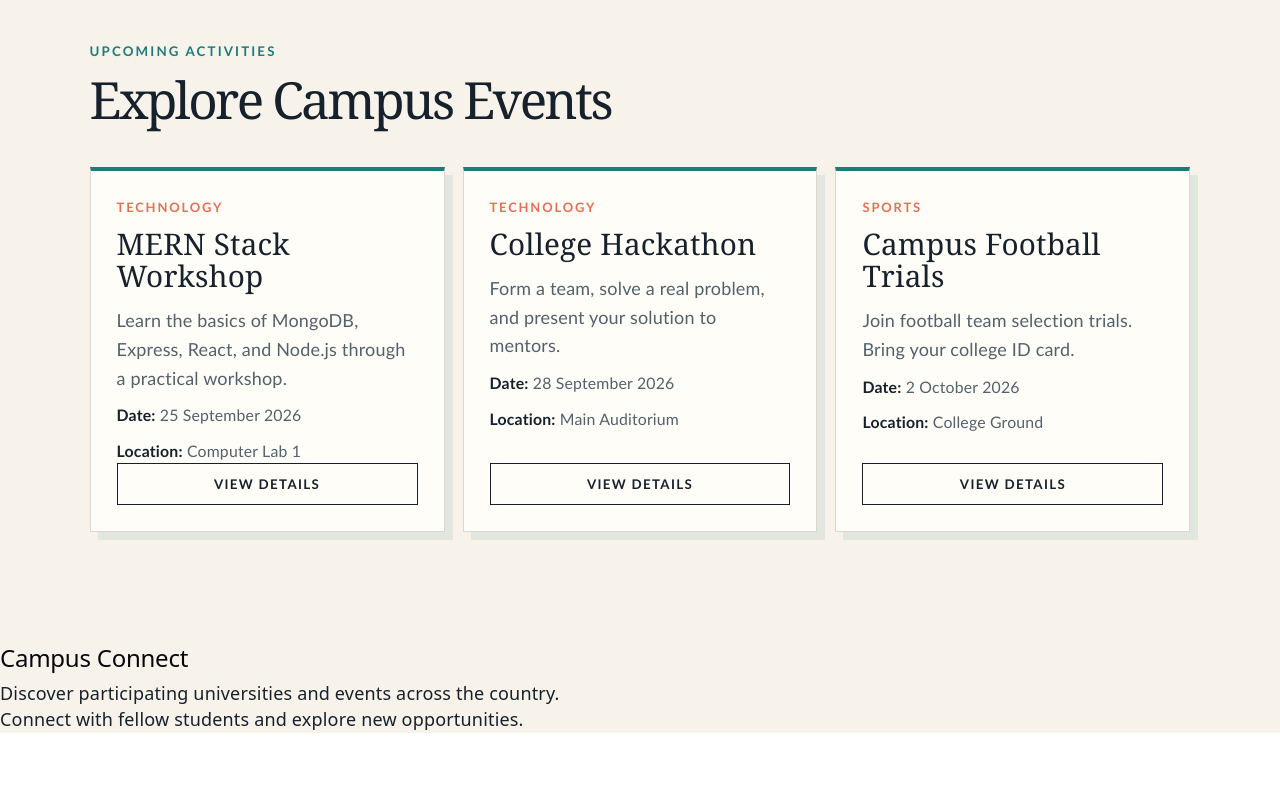
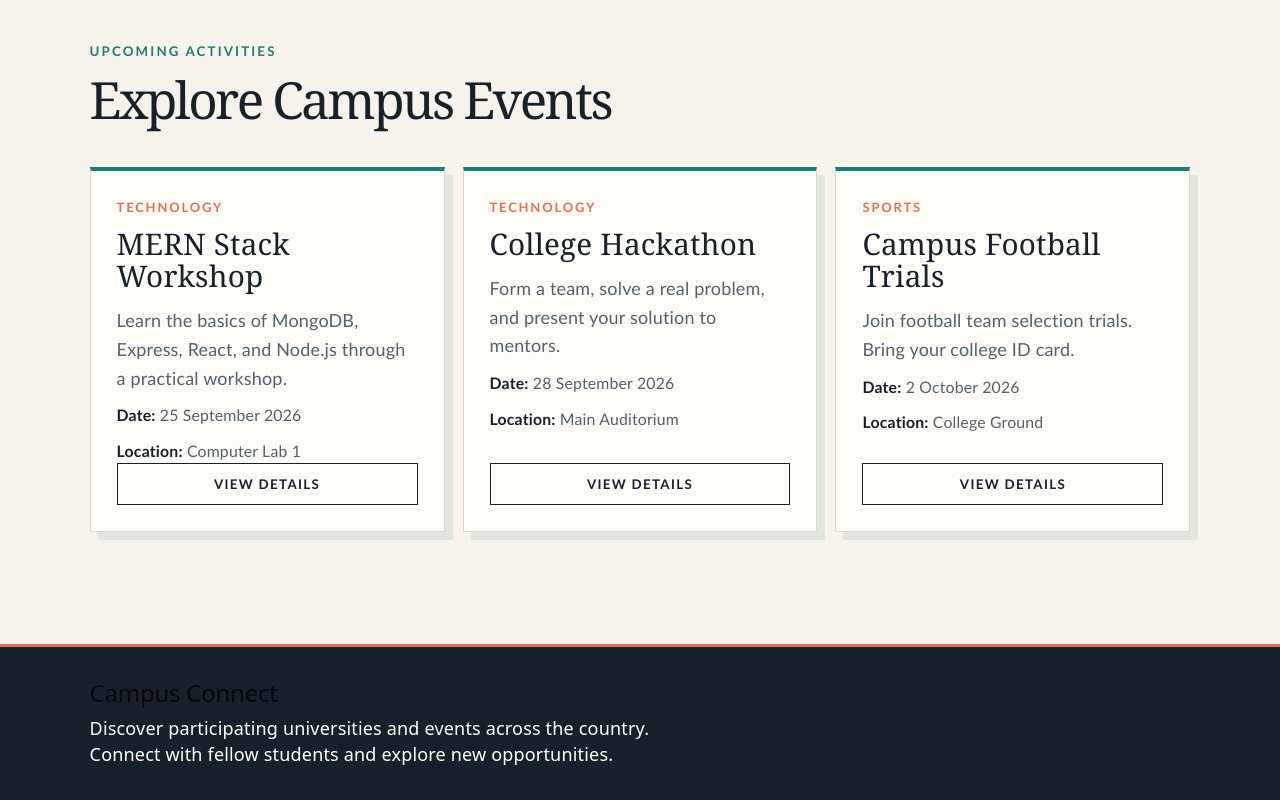
Before and after one commit to Hitesh2006403/MERN-Fullstack, a React (Vite) app: page / in a window 1280 px wide. Shown: the part 772-1572 px from the top of the page. Before the commit the page ends 1505 px from the top, so only its background shows below. Built offline with nearby package versions, Linux system fonts and the light colour scheme.

Commit message:
New file added

```diff
--- a/src/App.css
+++ b/src/App.css
@@ -300,3 +300,10 @@ body {
     padding: 72px 24px 88px;
   }
 }
+.footer {
+  padding: 32px clamp(24px, 7vw, 104px);
+  color: var(--paper-bright);
+  background: var(--ink);
+  border-top: 3px solid var(--coral);
+  align-items: center;
+}
```
